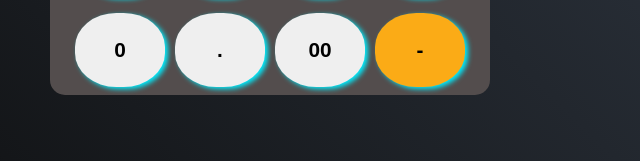
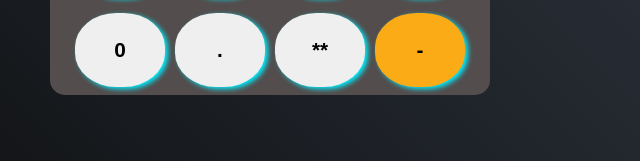
Before and after one commit to rashmiranjan9178/M-Calculator, a plain HTML site: page index.html in a window 1280 px wide. Shown: the part 588-749 px from the top of the page, 370-1010 px from the left. Drawn offline with Linux system fonts and the light colour scheme; a web font is replaced by a local one.

Commit message:
Update index.html

```diff
--- a/index.html
+++ b/index.html
@@ -48,7 +48,7 @@
         <div class="row">
             <button class="button-fuck">0</button>
             <button class="button-fuck">.</button>
-            <button class="button-fuck">00</button>
+            <button class="button-fuck">**</button>
             <button class="button-fuck op">-</button>
 
         </div>
```
